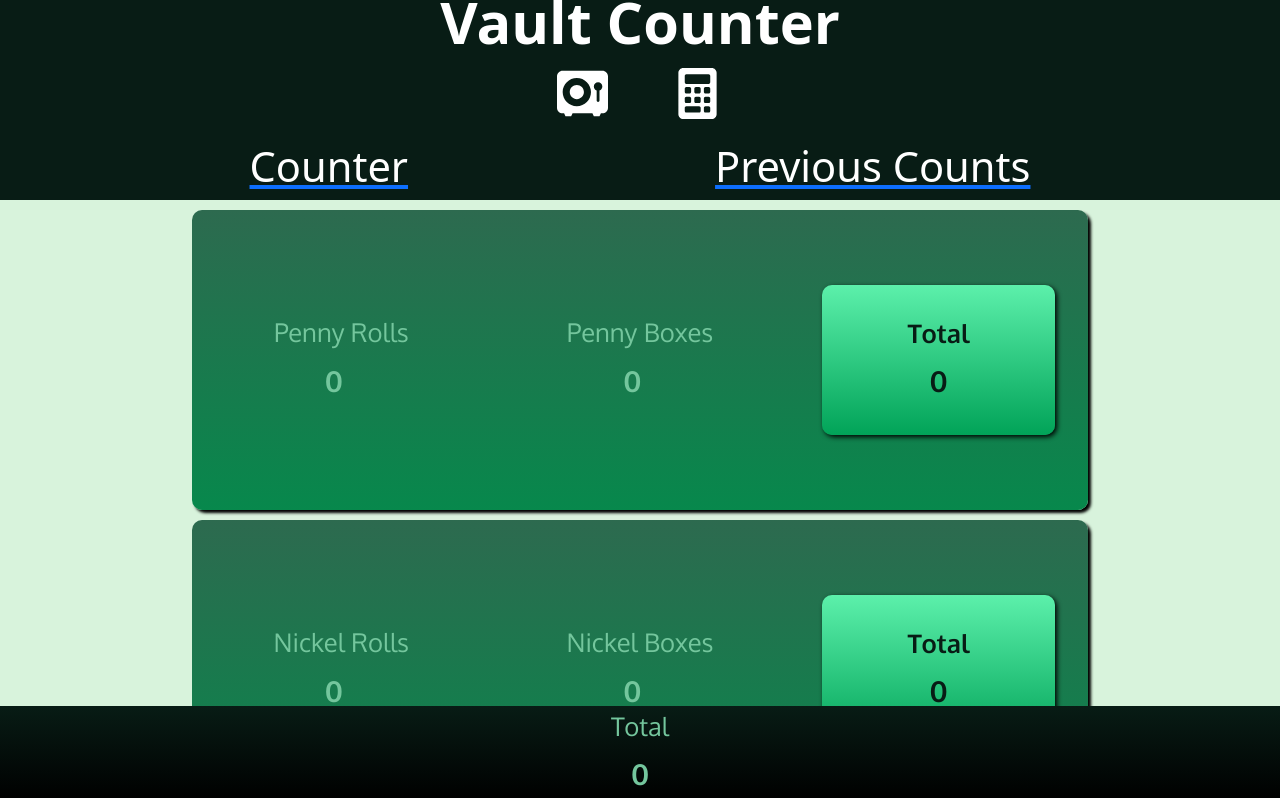
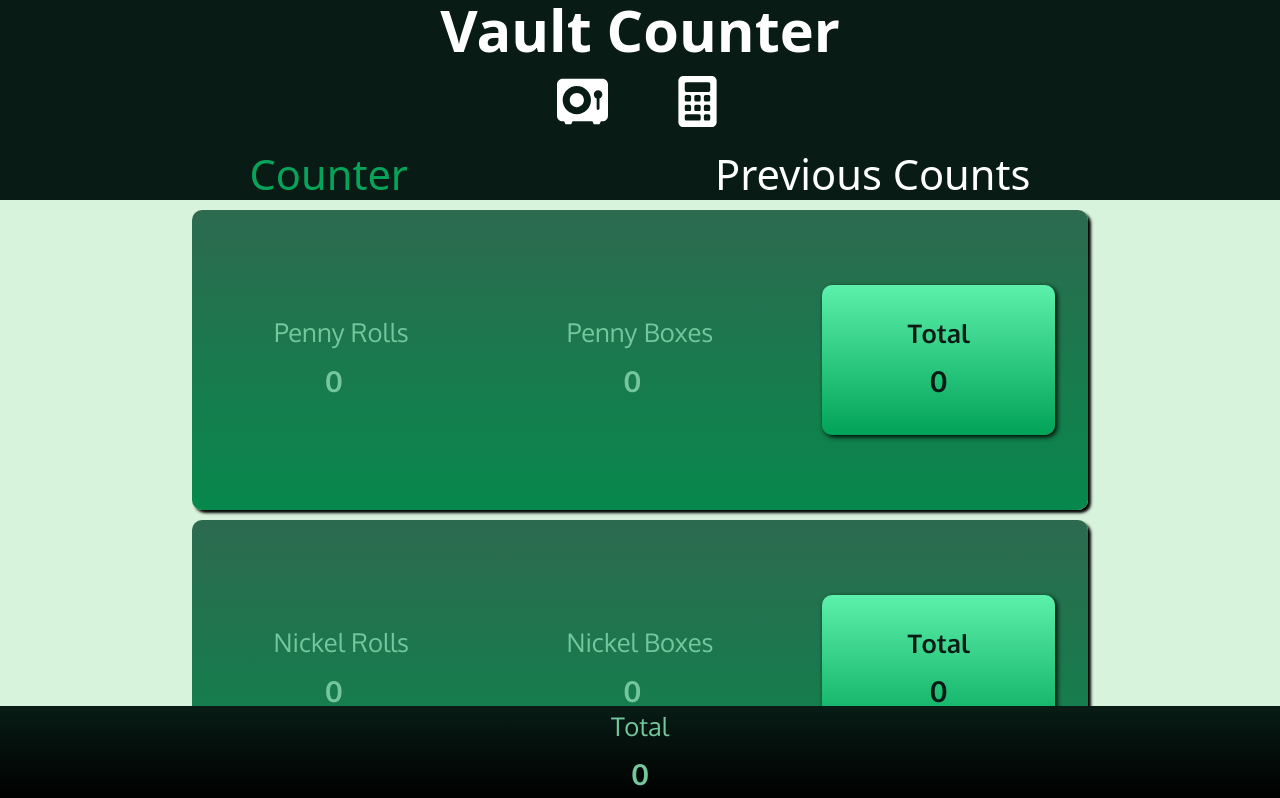
Before and after one commit to Arrangedgodly/vault-react, a React (Create React App) app: page / in a window 1280 px wide. Shown: the top 798 px of the page. Built offline with nearby package versions, Linux system fonts and the light colour scheme.

Commit message:
refactor: got the activeClassName working with the es6 syntax

```diff
--- a/src/blocks/header.css
+++ b/src/blocks/header.css
@@ -32,6 +32,10 @@
   font-size: 3.25vw;
 }
 
+.header__link-active {
+  color: rgb(6, 163, 90);
+}
+
 @media screen and (max-width: 720px) {
   .header {
     height: 15vh;
--- a/src/components/Header.js
+++ b/src/components/Header.js
@@ -1,6 +1,6 @@
 import vaultAlt from "../images/vault-alt.svg";
 import calculatorAlt from "../images/calculator-alt.svg";
-import { Link } from 'react-router-dom';
+import { NavLink } from 'react-router-dom';
 
 function Header() {
     return (
@@ -19,12 +19,18 @@ function Header() {
             />
             </div>
             <div className="header__links">
-              <Link to='/'>
-                <p className="header__link">Counter</p>
-              </Link>
-              <Link to='/counts'>
-                <p className="header__link">Previous Counts</p>
-              </Link>
+              <NavLink
+                to='/'
+                className={({ isActive }) => isActive ? 'header__link header__link-active' : 'header__link'}
+              >
+                Counter
+              </NavLink>
+              <NavLink
+                to='/counts'
+                className={({ isActive }) => isActive ? 'header__link header__link-active' : 'header__link'}
+              >
+                Previous Counts
+              </NavLink>
             </div>
       </header>
     );
```
